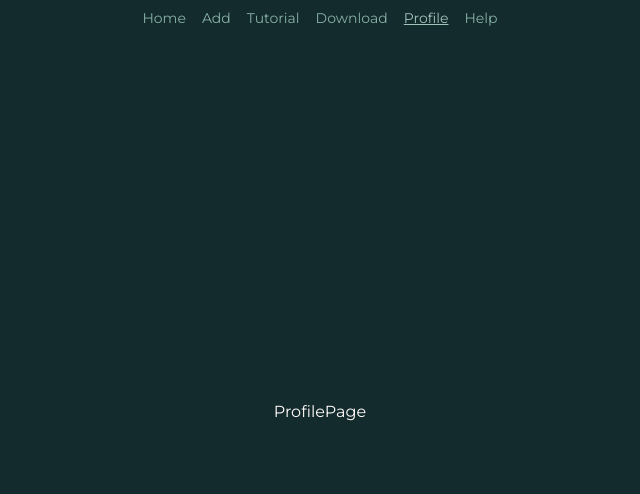
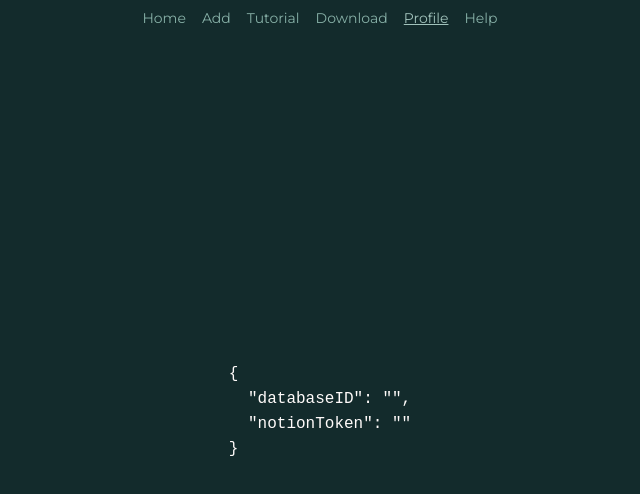
Before and after one commit to Hartaithan/trophy-hunt-template, a Next.js app: page /profile in a window 1280 px wide. Shown: the top 494 px of the page, without its empty margins (320-960 px from the left). Built offline with nearby package versions, Linux system fonts and the light colour scheme; no server answers.

Commit message:
get values for profile form

```diff
--- a/app/(header)/profile/page.tsx
+++ b/app/(header)/profile/page.tsx
@@ -1,10 +1,20 @@
 import type { FC } from "react";
 import PageContainer from "@/components/PageContainer/PageContainer";
+import ProfileForm from "@/forms/ProfileForm/ProfileForm";
+import { getDatabaseID, getNotionToken } from "@/utils/notion";
+import type { ProfileFormValues } from "@/models/ProfileModel";
+
+const getFormValues = (): ProfileFormValues => {
+  const databaseID = getDatabaseID();
+  const notionToken = getNotionToken();
+  return { databaseID, notionToken };
+};
 
 const ProfilePage: FC = () => {
+  const values = getFormValues();
   return (
     <PageContainer w="100%" justify="center" align="center">
-      ProfilePage
+      <ProfileForm values={values} />
     </PageContainer>
   );
 };
--- /dev/null
+++ b/forms/ProfileForm/ProfileForm.tsx
@@ -0,0 +1,13 @@
+import type { FC } from "react";
+import type { ProfileFormValues } from "@/models/ProfileModel";
+
+interface Props {
+  values: ProfileFormValues;
+}
+
+const ProfileForm: FC<Props> = (props) => {
+  const { values } = props;
+  return <pre>{JSON.stringify(values, null, 2)}</pre>;
+};
+
+export default ProfileForm;
--- /dev/null
+++ b/models/ProfileModel.ts
@@ -0,0 +1,4 @@
+export interface ProfileFormValues {
+  notionToken: string;
+  databaseID: string;
+}
```
